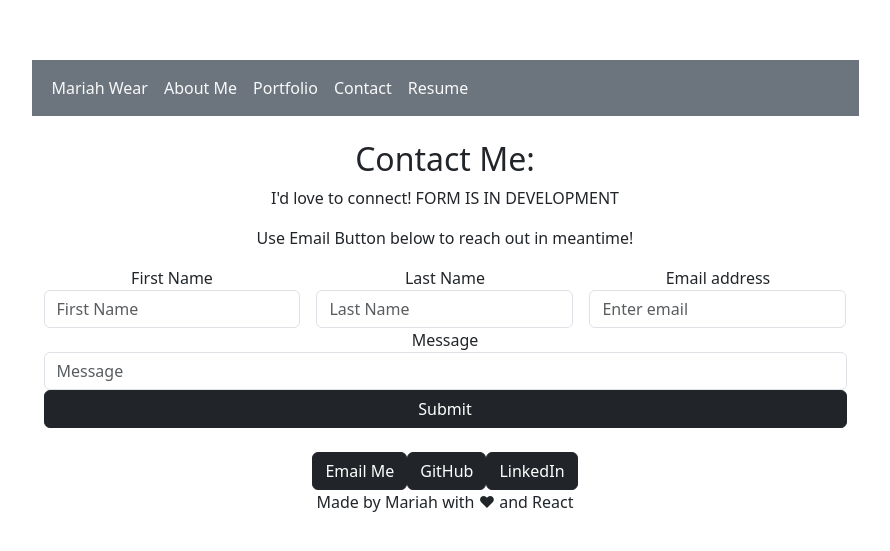
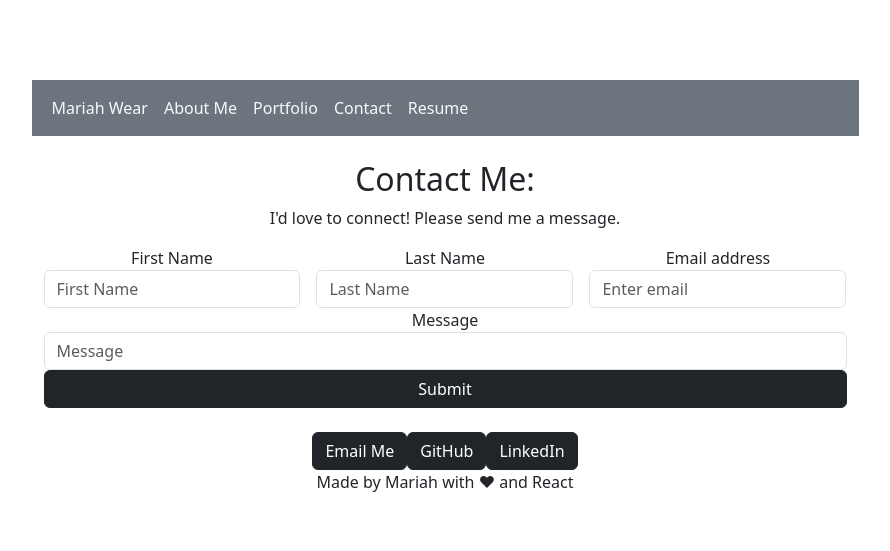
Before and after one commit to mariahw4/personal-portfolio, a React (Vite) app: page /contact in a window 1280 px wide. Shown: the part 113-664 px from the top of the page, without its empty margins (195-1085 px from the left). Built offline with nearby package versions, Linux system fonts and the light colour scheme.

Commit message:
updated link

```diff
--- a/src/components/contact.jsx
+++ b/src/components/contact.jsx
@@ -1,4 +1,3 @@
-
 function Contact() {
   // Here we set two state variables for firstName and lastName using `useState`
   //  const [firstName, setFirstName] = useState('');
@@ -45,7 +44,6 @@ function Contact() {
   //     console.log('input', input)
   //     localStorage.setItem("contact", input);
 
-
   //    setFirstName('');
   //    setLastName('');
   //    setEmail('');
@@ -56,42 +54,86 @@ function Contact() {
 
   return (
     <div className="container py-4">
-        <h2 className="h2" id="Contact-Me">Contact Me:</h2>
-        <p>I&apos;d love to connect! FORM IS IN DEVELOPMENT</p>
+      <h2 className="h2" id="Contact-Me">
+        Contact Me:
+      </h2>
+      <p>I&apos;d love to connect! Please send me a message.</p>
 
-        <p>Use Email Button below to reach out in meantime!</p>
-
-    <form action="https://formsubmit.co/7d15528960746a592416c31c8be147f6" method="POST">
-        <input type="hidden" name="_subject" value="Mariah Wear Portfolio Contact Submission"></input>
-        <input type="hidden" name="_url" value="https://mariah-wear.netlify.app/"></input>
-        <input type="hidden" name="_next" value="https://mariah-wear.netlify.app/thanks/"></input>
+      <form
+        action="https://formsubmit.co/7d15528960746a592416c31c8be147f6"
+        method="POST"
+      >
+        <input
+          type="hidden"
+          name="_subject"
+          value="Mariah Wear Portfolio Contact Submission"
+        ></input>
+        <input
+          type="hidden"
+          name="_url"
+          value="https://mariah-wear.netlify.app/"
+        ></input>
+        <input
+          type="hidden"
+          name="_next"
+          value="https://mariah-wear.netlify.app/thanks/"
+        ></input>
         <div className="row gy-2 gx-3 ">
           <div className="col-12 col-md-6 col-lg-4">
             <label htmlFor="firstName">First Name</label>
-                <input type="text" className="form-control" name="name" id="firstName" required placeholder="First Name"/>
+            <input
+              type="text"
+              className="form-control"
+              name="name"
+              id="firstName"
+              required
+              placeholder="First Name"
+            />
           </div>
           <div className="col-12 col-md-6 col-lg-4">
             <label htmlFor="lastName">Last Name</label>
-                <input  type="text" className="form-control" name='lastName' id="lastName" required placeholder="Last Name"/>
+            <input
+              type="text"
+              className="form-control"
+              name="lastName"
+              id="lastName"
+              required
+              placeholder="Last Name"
+            />
           </div>
           <div className="form-group col-12  col-lg-4">
             <label htmlFor="email">Email address</label>
-                <input  type="email" className="form-control" name="email" id="exampleInputEmail1" required aria-describedby="emailHelp" placeholder="Enter email"/>
+            <input
+              type="email"
+              className="form-control"
+              name="email"
+              id="exampleInputEmail1"
+              required
+              aria-describedby="emailHelp"
+              placeholder="Enter email"
+            />
             {/* <small id="emailHelp" className="form-text text-muted">Please enter a valid email.</small> */}
           </div>
         </div>
         {/* <div className="row"> */}
         <div className="form-group col-auto">
           <label htmlFor="message">Message</label>
-                <input  type="text" className="form-control" name="message" id="message" required placeholder="Message"/>
+          <input
+            type="text"
+            className="form-control"
+            name="message"
+            id="message"
+            required
+            placeholder="Message"
+          />
         </div>
-            <button type="submit"  className="btn btn-dark col-12">Submit</button>
+        <button type="submit" className="btn btn-dark col-12">
+          Submit
+        </button>
         {/* </div> */}
-
       </form>
-
     </div>
-)
+  );
 }
 
 export default Contact;
```
Lines whose indentation alone changed are shown as unchanged.
